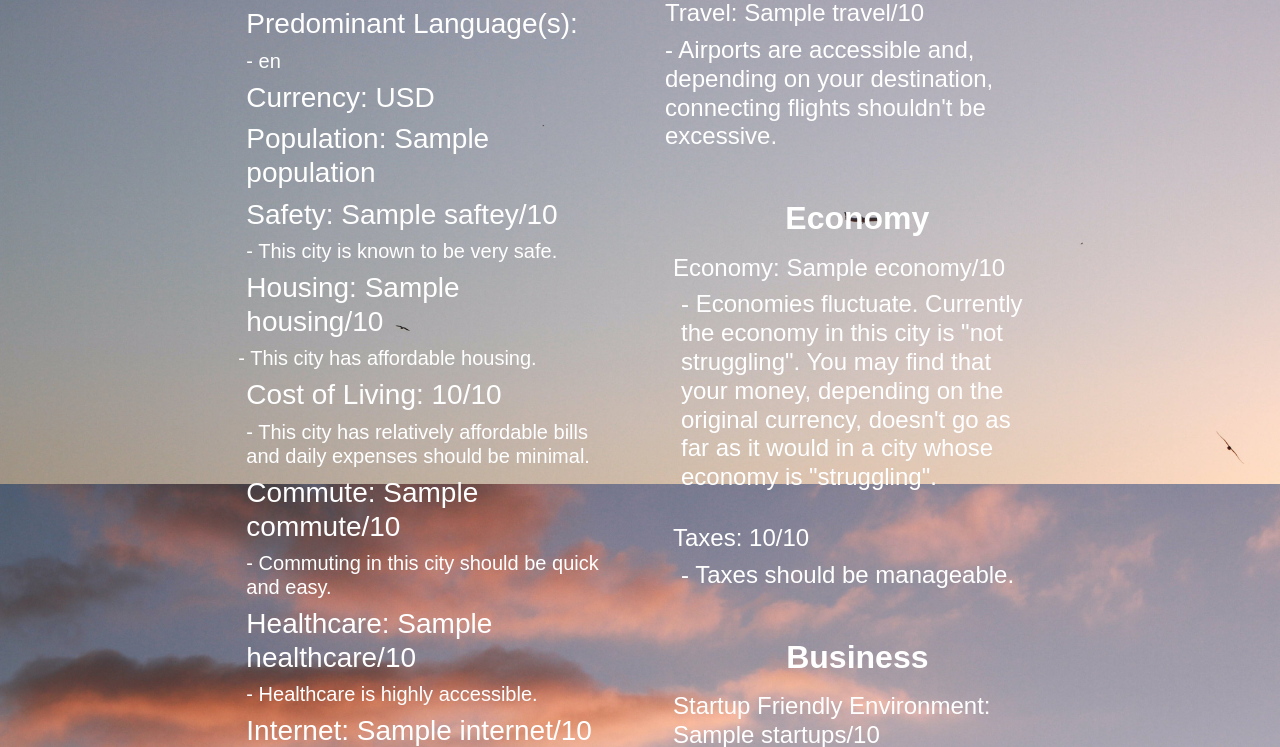
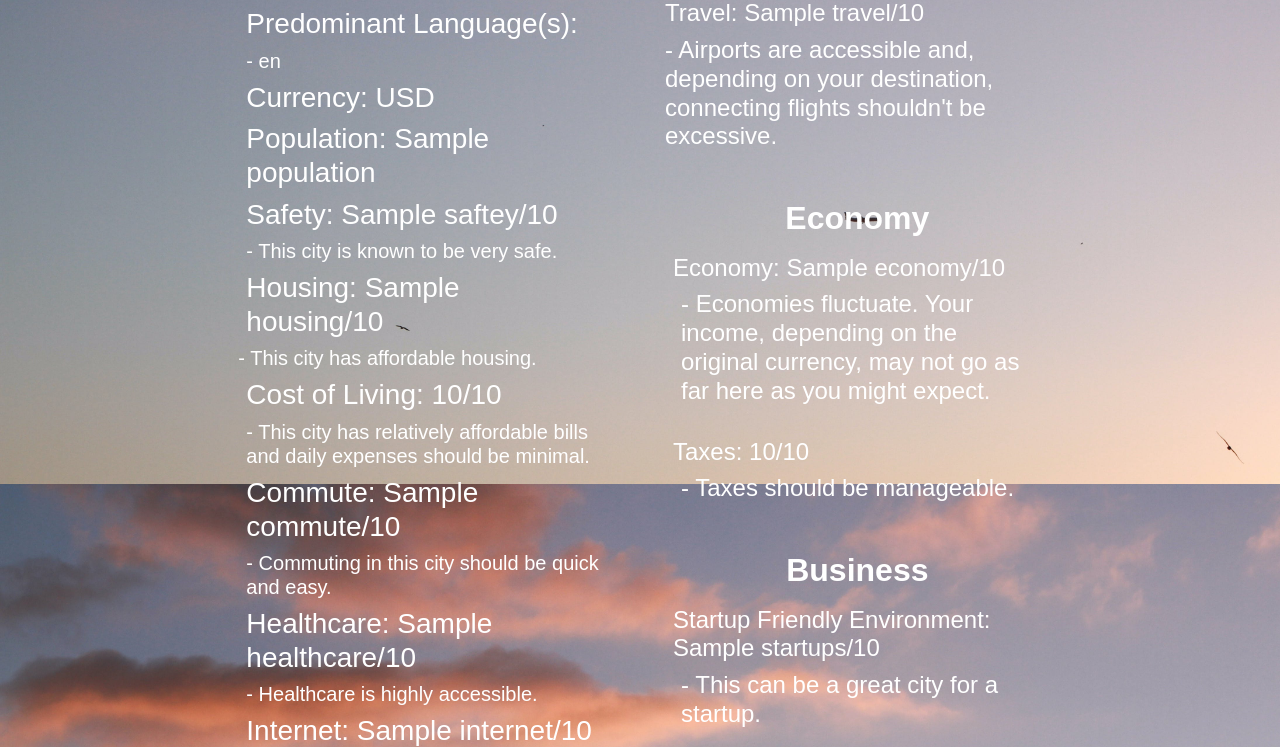
Before and after one commit to SamStratton2112/StayWorldly, a Flask app: template templates/city.html in a window 1280 px wide. Shown: the part 1223-1970 px from the top of the page. Run offline with Flask 3, Linux system fonts and the light colour scheme; the template is opened without the code that fills it: most values are stand-ins (such as "Sample title", 1, 10 or a date in 2020); grey boxes marked "Sample" are stand-in pictures; some web fonts are replaced.

Commit message:
update city.html

```diff
--- a/templates/city.html
+++ b/templates/city.html
@@ -114,9 +114,9 @@
                 <li>Economy: {{economy}}/10</li>
                 <ul class="list-unstyled text-white h4 text-start mb-4">
                     {% if economy <= 5 %}
-                    <li class="m-2">- Economies fluctuate. Currently the economy in this city is "struggling" which means your money, depending on the original currency, may go farther here than it would if visiting a city with a "stronger" economy.</li>
+                    <li class="m-2">- Economies fluctuate. Your income, depending on the original currency, may go farther here than you might expect.</li>
                     {% else %}
-                    <li class="m-2">- Economies fluctuate. Currently the economy in this city is "not struggling". You may find that your money, depending on the original currency, doesn't go as far as it would in a city whose economy is "struggling".</li>
+                    <li class="m-2">- Economies fluctuate. Your income, depending on the original currency, may not go as far here as you might expect.</li>
                     {% endif %}
                 </ul>
                 <li class="pt-2">Taxes: {{tax}}/10</li>
```
